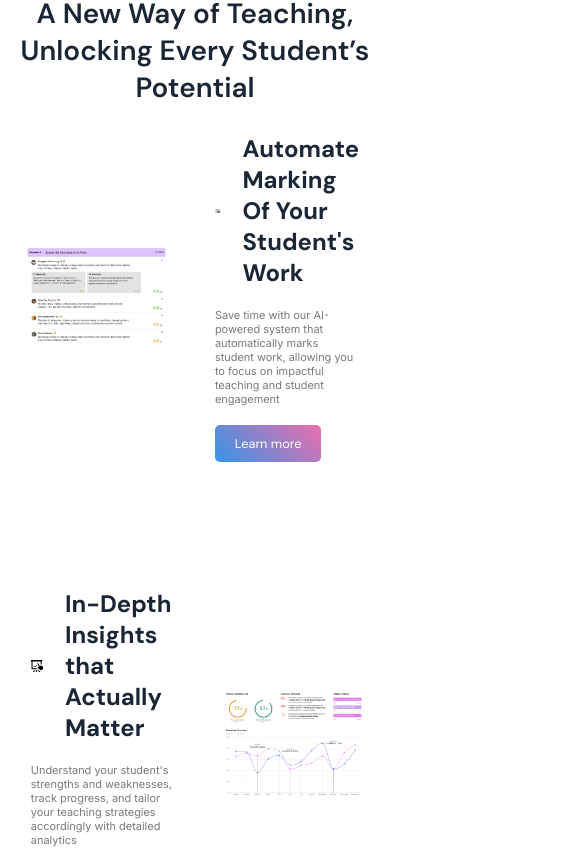
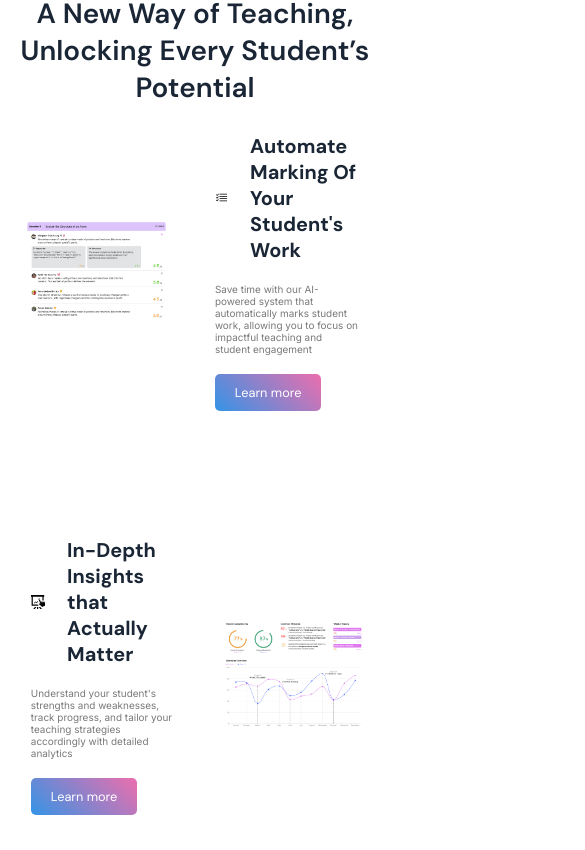
Before and after one commit to rjkoh/ts-mongo-template, a Next.js app in the folder landing-page/: page / in a window 390 px wide. Shown: the part 1034-1884 px from the top of the page, 585 px wide, since content can reach past the window. Built offline with nearby package versions, Linux system fonts and the light colour scheme.

Commit message:
small change

```diff
--- a/landing-page/src/app/page.module.css
+++ b/landing-page/src/app/page.module.css
@@ -29,7 +29,7 @@
 
 .backgroundImg:nth-child(1) {
     top: 40%;
-    left: -20%;
+    left: -22%;
     height: calc(15vh + 30vw);
 }
 
@@ -318,3 +318,41 @@
     align-items: center;
     font-size: calc(0.7rem + 0.7vw);
 }
+
+@media (max-width: 1200px) {
+    .backgroundImg:nth-child(1) {
+        height: calc(15vh + 20vw);
+    }
+
+    .backgroundImg:nth-child(2) {
+        height: calc(20vh + 25vw);
+    }
+}
+
+@media (max-width: 950px) {
+    .backgroundImg:nth-child(1) {
+        top: 50%;
+    }
+
+    .featureHeadline {
+        font-size: calc(1rem + 1vw);
+    }
+
+    .featureSubheadline {
+        font-size: calc(0.5rem + 0.5vw);
+    }
+}
+
+@media (max-width: 950px) {
+    .backgroundImg:nth-child(1) {
+        top: 50%;
+    }
+
+    .featureHeadline {
+        font-size: calc(1rem + 1vw);
+    }
+
+    .featureSubheadline {
+        font-size: calc(0.5rem + 0.5vw);
+    }
+}
```
